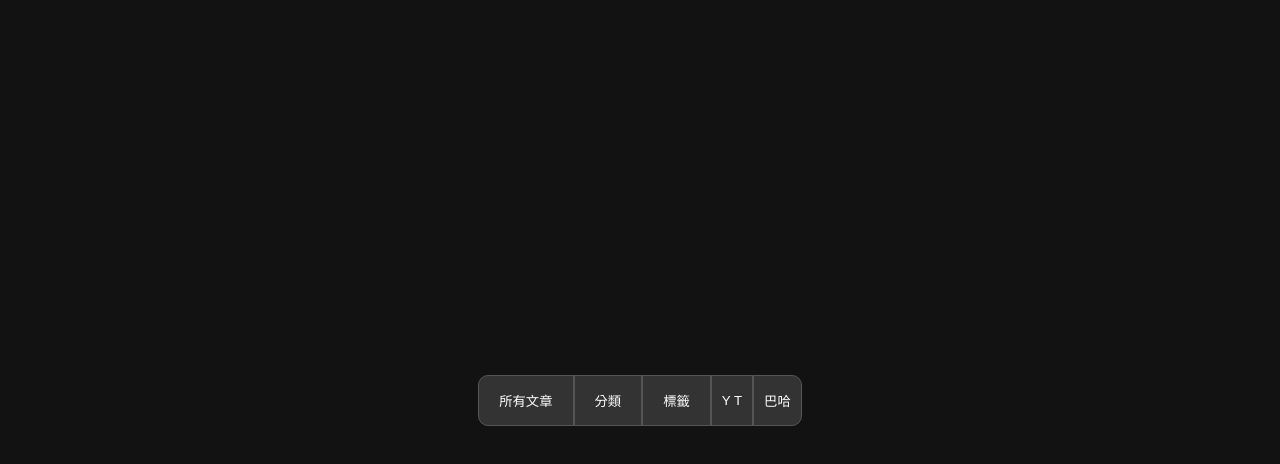
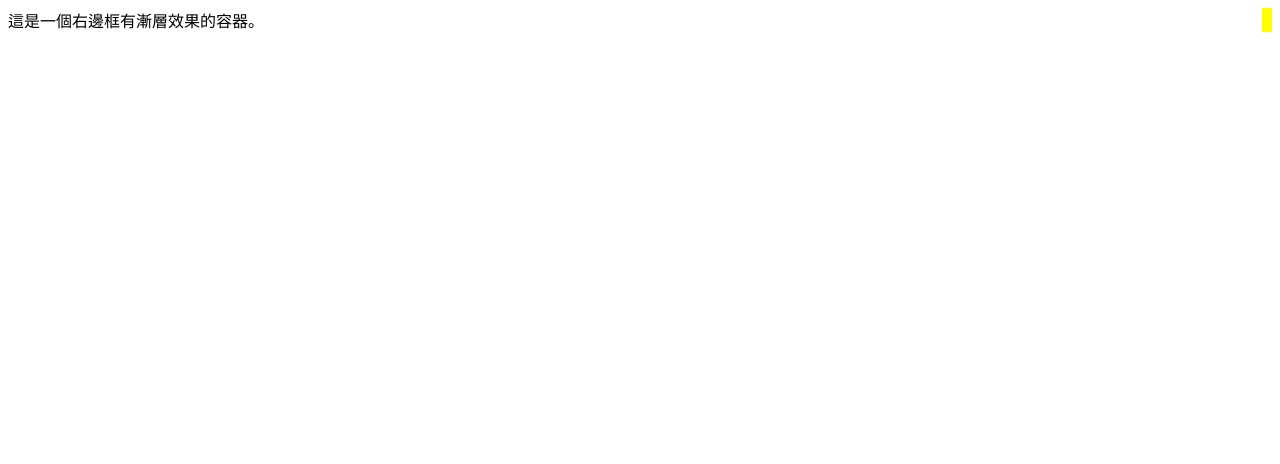
Before and after one commit to ossas-60229/site31246, a plain HTML site: page demos/test.html in a window 1280 px wide. Drawn offline with Linux system fonts and the light colour scheme.

```diff
--- a/demos/test.html
+++ b/demos/test.html
@@ -1,54 +1,20 @@
 <!DOCTYPE html>
-<html lang="zh-Hant">
+<html lang="en">
 <head>
     <meta charset="UTF-8">
     <meta name="viewport" content="width=device-width, initial-scale=1.0">
+    <title>Gradient Border Right</title>
     <style>
-        body {
-            background-color: #121212;
-            font-family: Arial, sans-serif;
-            display: flex;
-            justify-content: center;
-            align-items: center;
-            height: 100vh;
-            margin: 0;
-        }
-        .button-row {
-            display: flex;
-            gap: 0;
-        }
-        .button {
-            background-color: #333;
-            color: #fff;
-            border: 1px solid #555; /* 統一邊界顏色 */
-            padding: 15px 20px;
-            cursor: pointer;
-            transition: box-shadow 0.1s;
-            white-space: nowrap; /* 確保文字不會換行 */
-        }
-        .button:first-child {
-            border-top-left-radius: 10px; /* 更圓的圓角 */
-            border-bottom-left-radius: 10px; /* 更圓的圓角 */
-        }
-        .button:last-child {
-            border-top-right-radius: 10px; /* 更圓的圓角 */
-            border-bottom-right-radius: 10px; /* 更圓的圓角 */
-        }
-        .button:active {
-            box-shadow: inset 0 5px 10px rgba(0, 0, 0, 0.5);
-        }
-        .button.small {
-            padding: 15px 10px; /* 縮小按鈕大小，使得兩顆小按鈕加起來剛好等於一顆大按鈕 */
+        .gradient-border-right {
+            border-right: 10px solid;
+            border-image: linear-gradient(to right, red, yellow) 1 100%;
+            border-image-slice: 1;
         }
     </style>
 </head>
 <body>
-    <div class="button-row">
-        <button class="button" style="flex: 1;">所有文章</button>
-        <button class="button" style="flex: 1;">分類</button>
-        <button class="button" style="flex: 1;">標籤</button>
-        <button class="button small" style="flex: 0.5;">Y T</button>
-        <button class="button small" style="flex: 0.5;">巴哈</button>
+    <div class="gradient-border-right">
+        這是一個右邊框有漸層效果的容器。
     </div>
 </body>
 </html>
```
Also changed, not shown: demos/tmp.css (+36 -9 lines), demos/tmp.html (+4 -4 lines).
